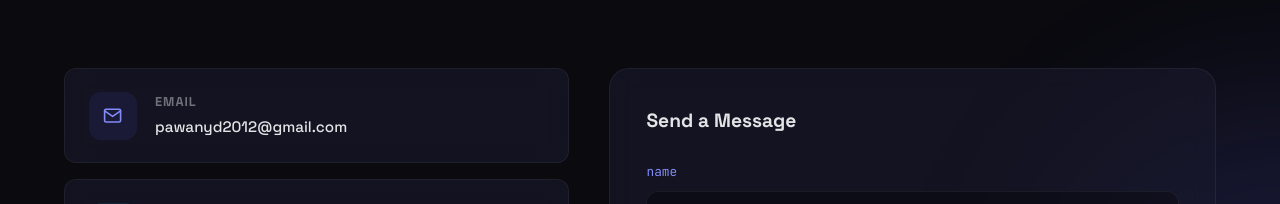
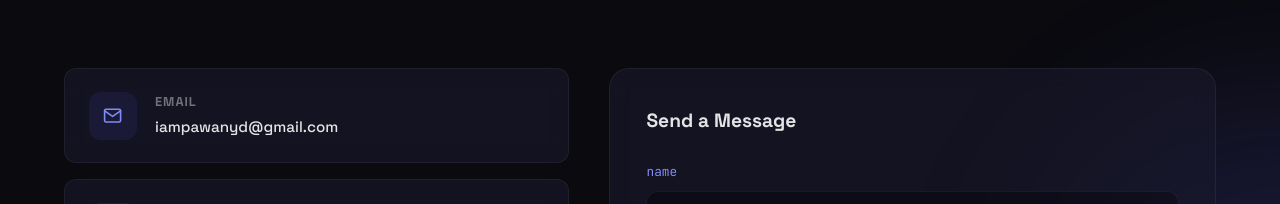
Before and after one commit to devpawanyadav/devpawanyadav.github.io, a React (Vite) app: page /#/ in a window 1280 px wide. Shown: the part 6510-6714 px from the top of the page. Built offline with nearby package versions, Linux system fonts and the light colour scheme.

Commit message:
make some chagns

```diff
--- a/src/components/Contact.jsx
+++ b/src/components/Contact.jsx
@@ -63,7 +63,7 @@ export default function Contact() {
             transition={{ duration: 0.6 }}
           >
             <motion.a
-              href="mailto:pawanyd2012@gmail.com"
+              href="mailto:iampawanyd@gmail.com"
               className="contact__card glass"
               whileHover={{ y: -4, transition: { duration: 0.2 } }}
             >
@@ -72,7 +72,7 @@ export default function Contact() {
               </div>
               <div>
                 <h4 className="contact__card-label">Email</h4>
-                <p className="contact__card-value">pawanyd2012@gmail.com</p>
+                <p className="contact__card-value">iampawanyd@gmail.com</p>
               </div>
             </motion.a>
 
--- a/src/components/Hero.jsx
+++ b/src/components/Hero.jsx
@@ -123,7 +123,7 @@ export default function Hero() {
             <a href="https://www.linkedin.com/in/pawanyd" target="_blank" rel="noopener noreferrer" className="hero__social-link" aria-label="LinkedIn">
               <FiLinkedin />
             </a>
-            <a href="mailto:pawanyd2012@gmail.com" className="hero__social-link" aria-label="Email">
+            <a href="mailto:iampawanyd@gmail.com" className="hero__social-link" aria-label="Email">
               <FiMail />
             </a>
           </motion.div>
```
Also changed, not shown: 1 other file (tests, documents, lock files or other folders).
